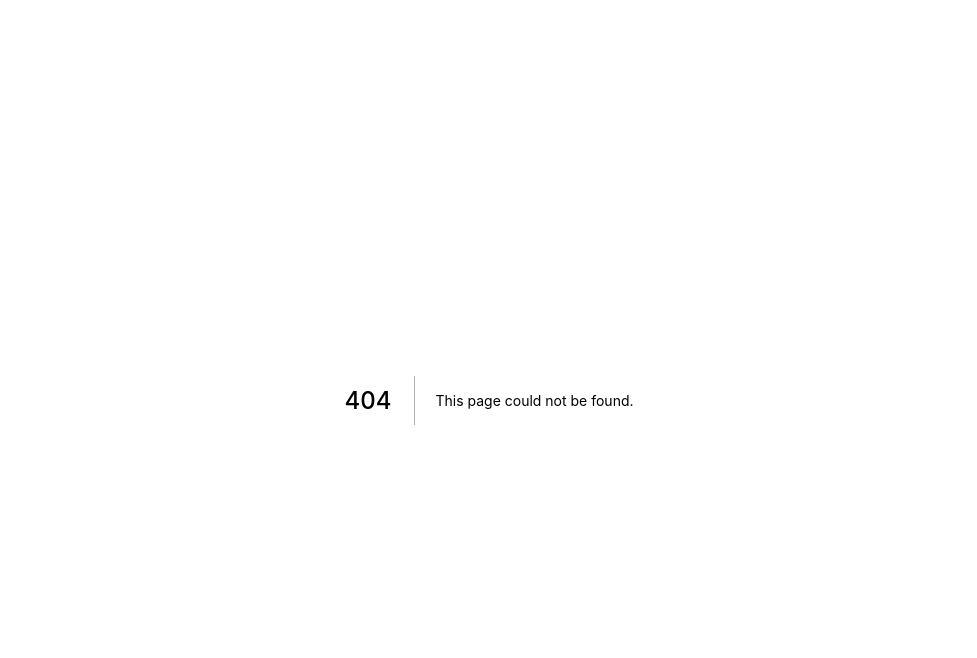
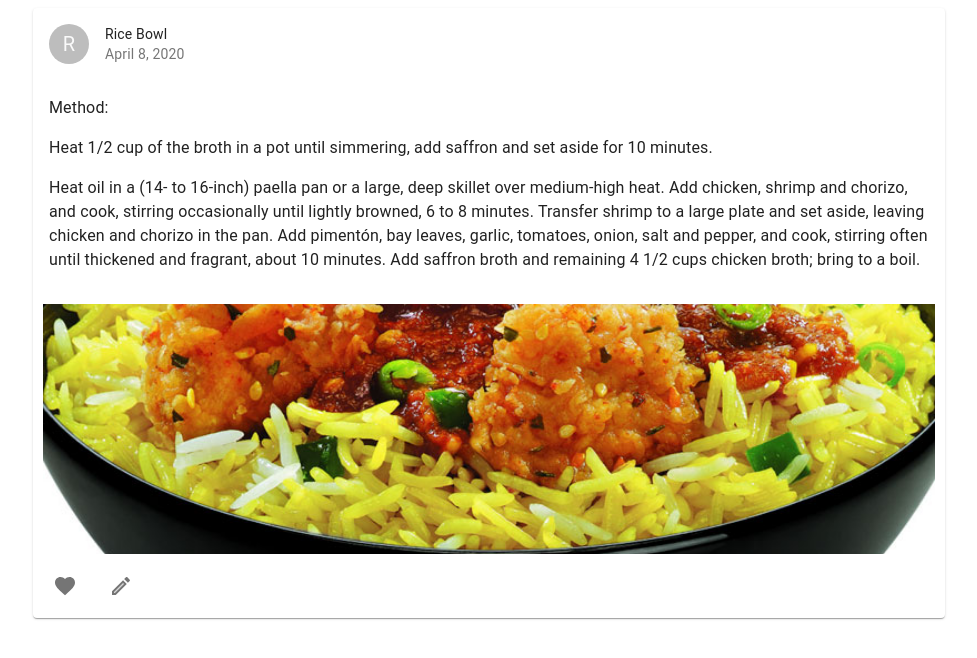
Before and after one commit to rk472/Next-JS-Example, a Next.js app: page /page1 in a window 1280 px wide. Before the commit this address had no page. Shown: the top 658 px of the page, without its empty margins (151-1128 px from the left). Built offline with nearby package versions, Linux system fonts and the light colour scheme.

Commit message:
Initial Commit

```diff
--- /dev/null
+++ b/pages/page1.js
@@ -0,0 +1,50 @@
+import {Container, Card, CardHeader, Avatar, CardContent, Typography, CardActions, IconButton, CardMedia} from '@material-ui/core';
+import LikeIcon from '@material-ui/icons/Favorite';
+import EditIcon from '@material-ui/icons/EditTwoTone';
+
+function Page1(){
+  return (
+      <Container maxWidth="md">
+        <Card>
+            <CardHeader
+            avatar={
+                <Avatar>
+                    R
+                </Avatar>
+            }
+            title="Rice Bowl"
+            subheader="April 8, 2020"
+             />
+             <CardContent >
+                <Typography paragraph>Method:</Typography>
+                <Typography paragraph>
+                    Heat 1/2 cup of the broth in a pot until simmering, add saffron and set aside for 10
+                    minutes.
+                </Typography>
+                <Typography paragraph>
+                    Heat oil in a (14- to 16-inch) paella pan or a large, deep skillet over medium-high
+                    heat. Add chicken, shrimp and chorizo, and cook, stirring occasionally until lightly
+                    browned, 6 to 8 minutes. Transfer shrimp to a large plate and set aside, leaving chicken
+                    and chorizo in the pan. Add pimentón, bay leaves, garlic, tomatoes, onion, salt and
+                    pepper, and cook, stirring often until thickened and fragrant, about 10 minutes. Add
+                    saffron broth and remaining 4 1/2 cups chicken broth; bring to a boil.
+                </Typography>
+             </CardContent>
+             <CardMedia
+                style={{height: 250, marginRight: 10, marginLeft: 10}}
+                title="Demo"
+                image="/rice.jpg"
+             />
+             <CardActions>
+                 <IconButton>
+                    <LikeIcon />
+                 </IconButton>
+                 <IconButton>
+                    <EditIcon />
+                 </IconButton>
+             </CardActions>
+        </Card>
+      </Container>
+  );
+}
+export default Page1
```
Also changed, not shown: public/rice.jpg (added).
